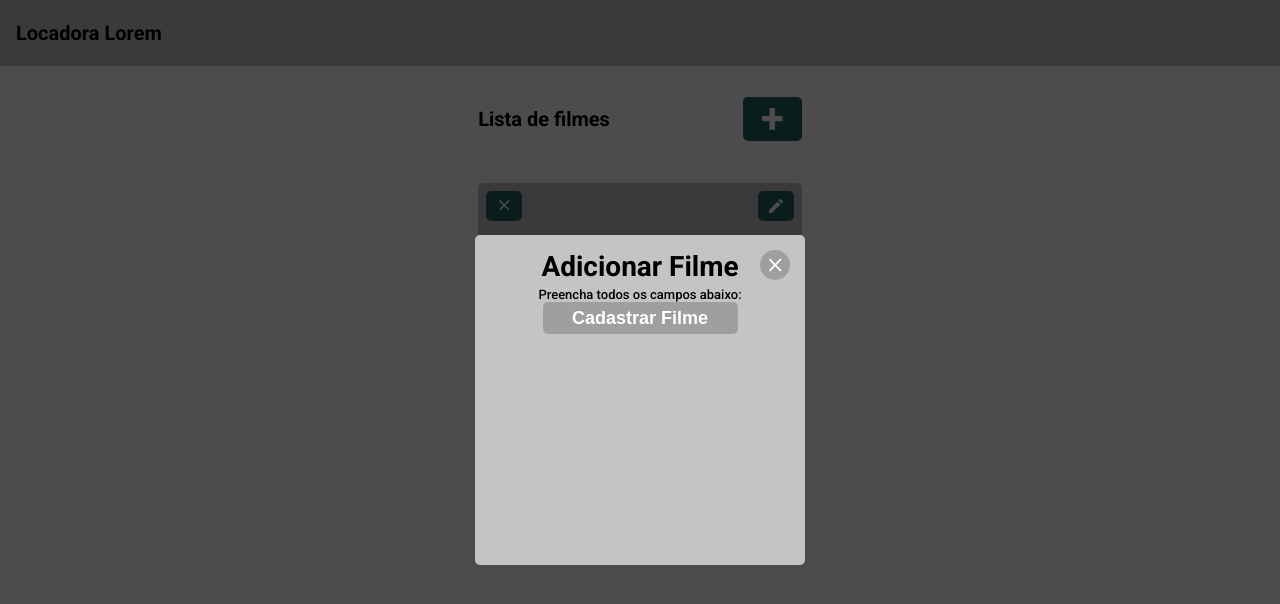
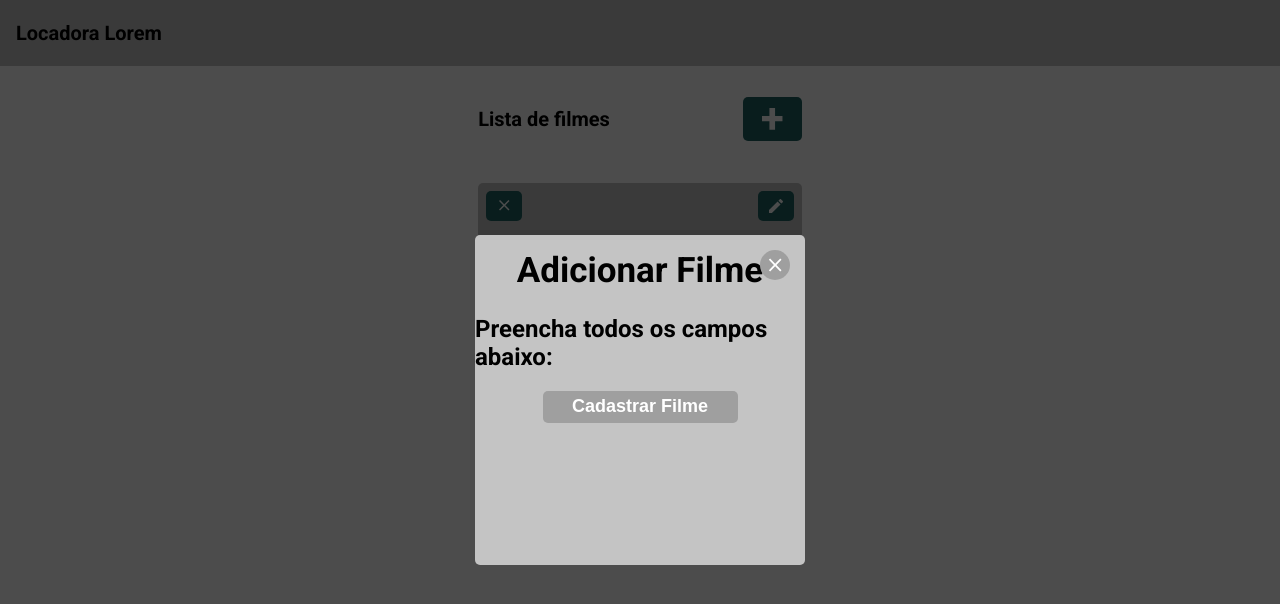
Before and after one commit to jpsant/selecao-krs, a React (Create React App) app: page / in a window 1280 px wide. Both pictures are taken after a click on the button 772 px from the left and 119 px from the top of the page. Shown: the top 604 px of the page. Built offline with nearby package versions, Linux system fonts and the light colour scheme.

Commit message:
added dynamic showing to the MovieForm

```diff
--- a/src/components/ui/molecules/AddMovieForm/index.js
+++ b/src/components/ui/molecules/AddMovieForm/index.js
@@ -7,11 +7,11 @@ import ConfirmButton from "../../atoms/ConfirmButton";
 export default function AddMovieForm({ show, close }) {
   return (
     <div
+      className="addMovieForm"
       style={{
         visibility: show ? "visible" : "hidden",
         opacity: show ? "1" : "0",
       }}
-      className="addMovieForm"
     >
       <div className="addMovieForm-closeButton">
         <CloseButton fnc={close} />
--- a/src/components/ui/molecules/AddMovieForm/styles.scss
+++ b/src/components/ui/molecules/AddMovieForm/styles.scss
@@ -36,16 +36,9 @@
       &-h1 {
         font-style: normal;
         font-weight: bold;
-        font-size: 28px;
+        font-size: 35px;
         margin: 0;
         margin-bottom: 4px;
-      }
-
-      &-h2 {
-        font-style: normal;
-        font-weight: 500;
-        font-size: 13px;
-        margin: 0;
       }
     }
   }
```
